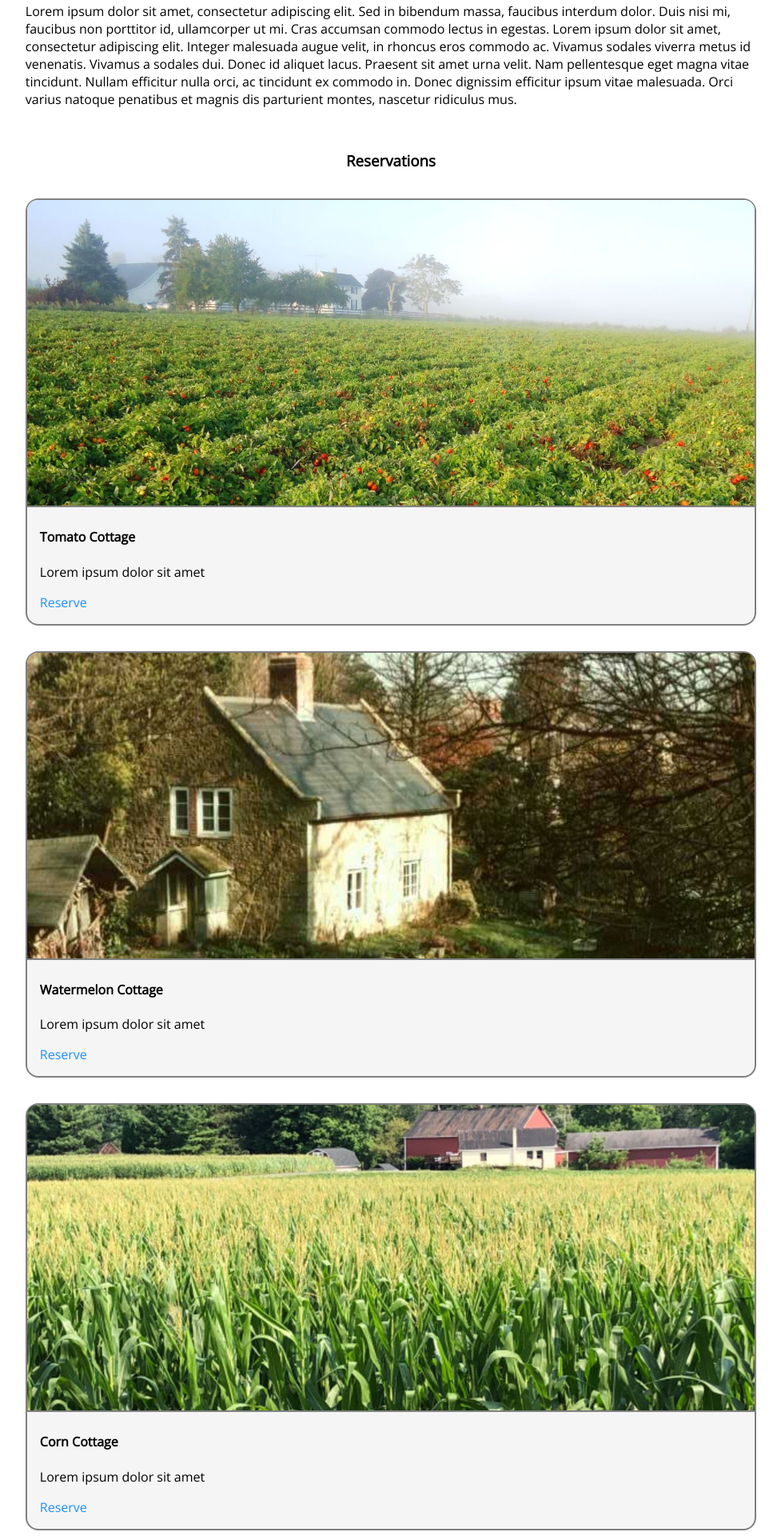
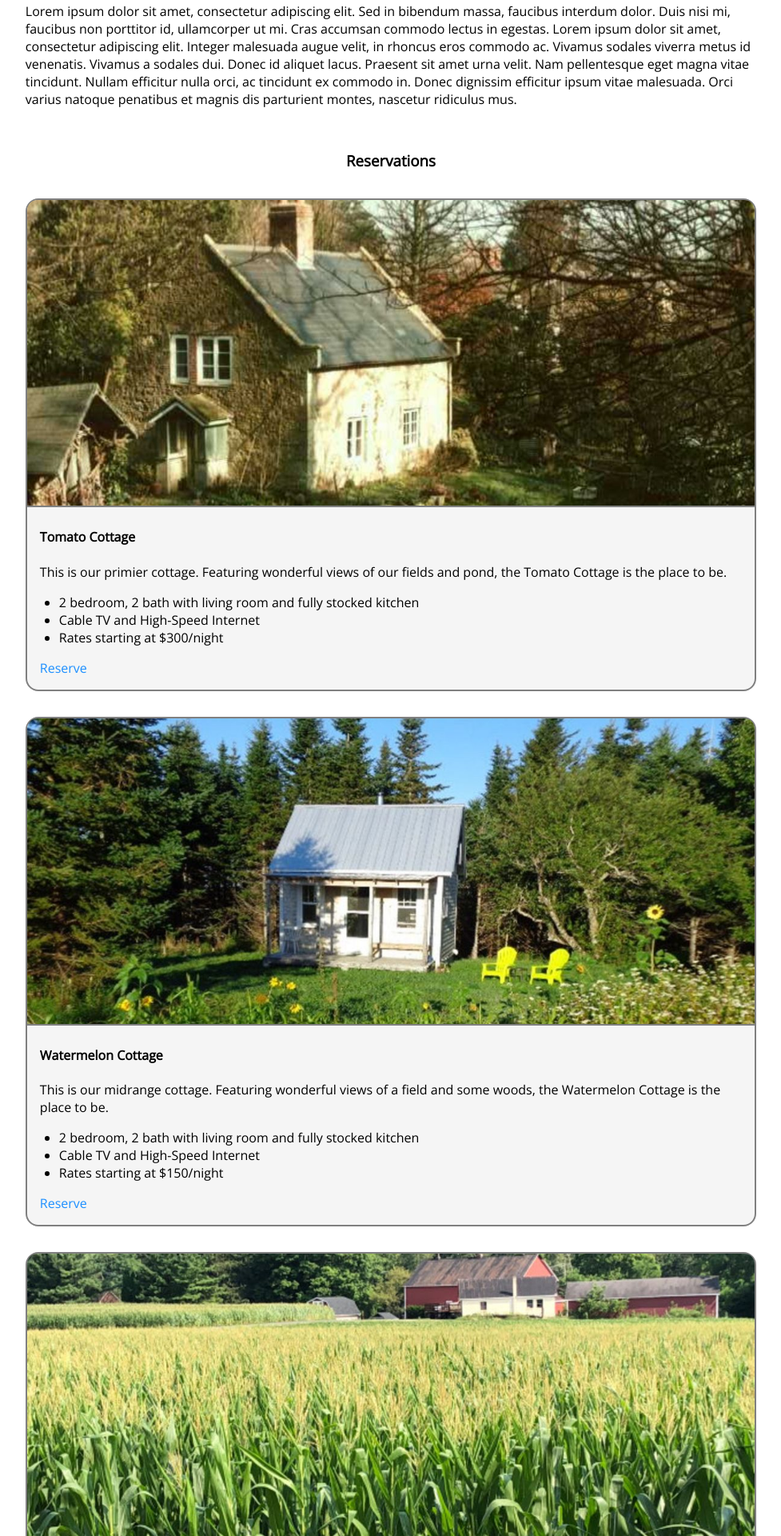
Before and after one commit to Box-Analyst/green-tomatoes, a PHP site: page / in a window 1280 px wide. Shown: the part 969-2889 px from the top of the page at 80% size, without its empty margins (151-1128 px from the left). Run offline with PHP 8.4, Linux system fonts and the light colour scheme; some libraries are stand-ins or nearby versions.

Commit message:
Updated homepage

```diff
--- a/index.php
+++ b/index.php
@@ -37,8 +37,13 @@
     <nav>
       <ul id="horizontal-list">
         <li><a href="index.php" class="active">Home</a></li>
-        <li><a href="about.html">About</a></li>
+        <li><a href="about.php">About</a></li>
+		<?php  if (isset($_SESSION['username'])) : ?>
+        <li><a href="index.php?logout='1'">Logout</a></li>
+		<?php endif ?>
+		<?php  if (!isset($_SESSION['username'])) : ?>
         <li><a href="login.php">Login</a></li>
+		<?php endif ?>
       </ul>
       <h1>
         <button type="button" id="menu" onclick="mobiMenuOpen()">
@@ -69,7 +74,6 @@
     <!-- logged in user information -->
     <?php  if (isset($_SESSION['username'])) : ?>
     	<p>Welcome <strong><?php echo $_SESSION['username']; ?></strong></p>
-    	<p> <a href="index.php?logout='1'" style="color: red;">logout</a> </p>
     <?php endif ?>
 	<?php  if (!isset($_SESSION['username'])) : ?>
     	<p> <a href="login.php?msg='1'" style="color: red;">You must Login to reserve a room</a> </p>
@@ -102,18 +106,29 @@
     <h3 id="reshead">Reservations</h3>
 
     <div id="resCard">
-      <img src="./media/landing/4.jpg" id="resimg">
+      <img src="./media/landing/2.jpg" id="resimg">
       <h4>Tomato Cottage</h4>
-      <p>Lorem ipsum dolor sit amet</p>
+      <p>This is our primier cottage. Featuring wonderful views of our fields and pond, the Tomato Cottage is the place to be.<br>
+		  <ul>
+  		<li>2 bedroom, 2 bath with living room and fully stocked kitchen</li>
+  		<li>Cable TV and High-Speed Internet</li>
+  		<li>Rates starting at $300/night</li>
+		</ul>
+		</p>
       <a name="more">
         <p>Reserve</p>
       </a>
     </div>
 
     <div id="resCard">
-      <img src="./media/landing/2.jpg" id="resimg">
+      <img src="./media/landing/1.jpg" id="resimg">
       <h4>Watermelon Cottage</h4>
-      <p>Lorem ipsum dolor sit amet</p>
+      <p>This is our midrange cottage. Featuring wonderful views of a field and some woods, the Watermelon Cottage is the place to be.<br>
+		  <ul>
+  		<li>2 bedroom, 2 bath with living room and fully stocked kitchen</li>
+  		<li>Cable TV and High-Speed Internet</li>
+  		<li>Rates starting at $150/night</li>
+		</ul></p>
       <a name="more">
         <p>Reserve</p>
       </a>
@@ -122,16 +137,26 @@
     <div id="resCard">
       <img src="./media/landing/5.jpg" id="resimg">
       <h4>Corn Cottage</h4>
-      <p>Lorem ipsum dolor sit amet</p>
+      <p>This is our Corn Cottage. Featuring wonderful views of our a corn field, the Corn Cottage is the place to be.<br>
+		  <ul>
+  		<li>2 bedroom, 2 bath with living room and fully stocked kitchen</li>
+  		<li>Cable TV and High-Speed Internet</li>
+  		<li>Rates starting at $150/night</li>
+		</ul></p>
       <a name="more">
         <p>Reserve</p>
       </a>
     </div>
 
     <div id="resCard">
-      <img src="./media/landing/1.jpg" id="resimg">
+      <img src="./media/landing/4.jpg" id="resimg">
       <h4>Sunflower Cottage</h4>
-      <p>Lorem ipsum dolor sit amet</p>
+      <p>This is on of our budget cottages. Featuring wonderful views of a sunflower field, the Sunflower Cottage is the place to be.<br>
+		  <ul>
+  		<li>2 bedroom, 1 bath with a outdoor patio and a fully stocked kitchen</li>
+  		<li>landline phone</li>
+  		<li>Rates starting at $100/night</li>
+		</ul> </p>
       <a name="more">
         <p>Reserve</p>
       </a>
@@ -140,7 +165,12 @@
     <div id="resCard">
       <img src="./media/landing/3.jpg" id="resimg">
       <h4>Wheat Cottage</h4>
-      <p>Lorem ipsum dolor sit amet</p>
+      <p>This is on of our budget cottages. Featuring wonderful views of a wheat field, the Sunflower Cottage is the place to be.<br>
+		  <ul>
+  		<li>2 bedroom, 1 bath with a outdoor patio and a fully stocked kitchen</li>
+  		<li>landline phone</li>
+  		<li>Rates starting at $100/night</li>
+		</ul> </p>
       <a name="more">
         <p>Reserve</p>
       </a>
```
